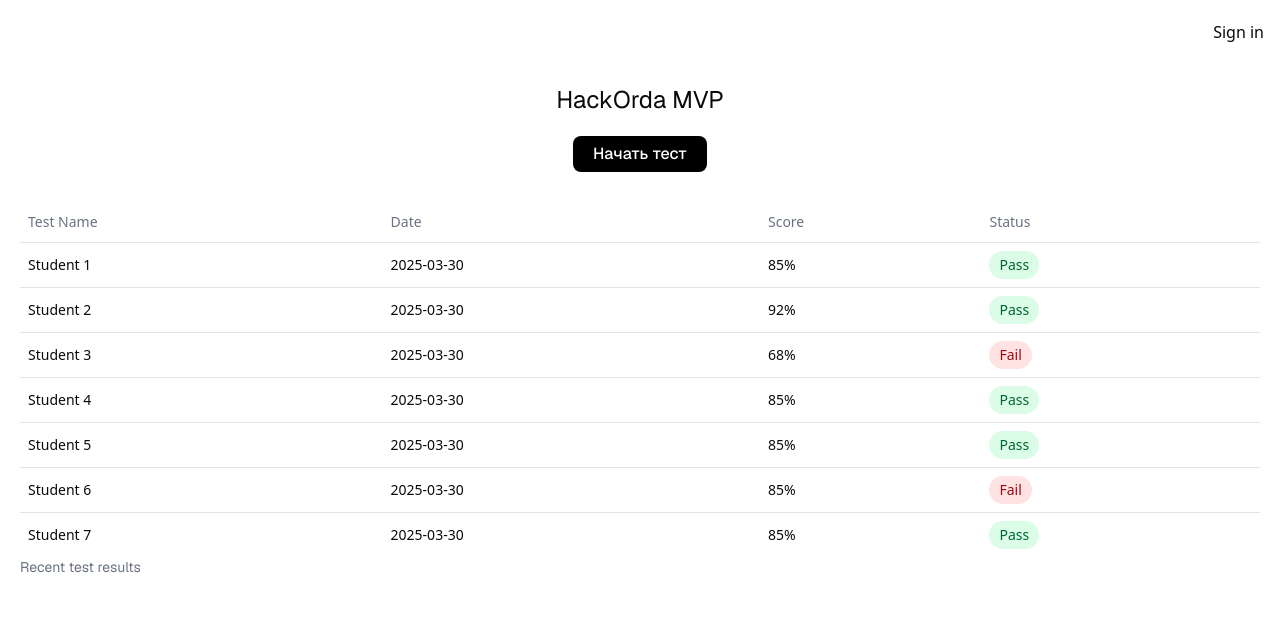
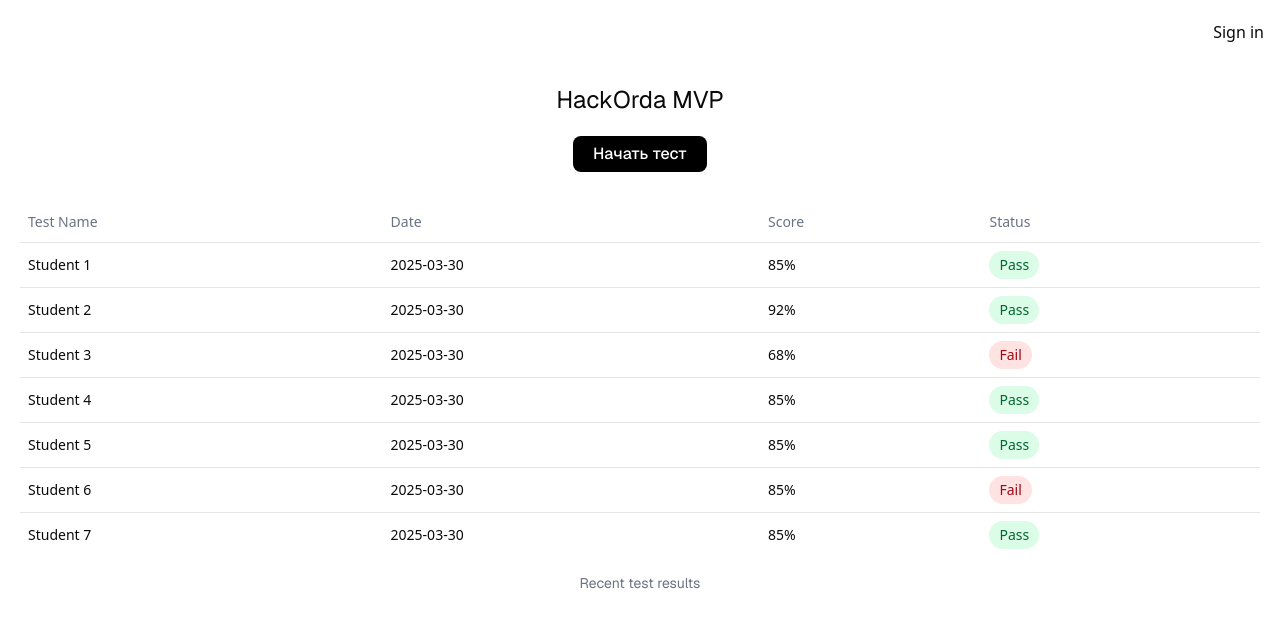
Before and after one commit to owltribe/hackorda-mvp, a Next.js app: page / in a window 1280 px wide. Shown: the top 628 px of the page. Built offline with nearby package versions, Linux system fonts and the light colour scheme; no server answers.

Commit message:
update columns, data-table

```diff
--- a/src/app/page.tsx
+++ b/src/app/page.tsx
@@ -1,7 +1,7 @@
 import Link from 'next/link';
 import { Button } from '@/components/ui/button';
-import { DataTable } from '@/components/test-results/data-table';
-import { columns } from '@/components/test-results/columns';
+import { DataTable } from '@/app/data-table';
+import { columns } from '@/app/columns';
 
 type TestResult = {
   testName: string;
@@ -34,7 +34,7 @@ export default async function Home() {
         </Button>
       </Link>
       <DataTable columns={columns} data={data} />
-      <p className="font-sans text-sm text-gray-500 text-left">Recent test results</p>
+      <p className="font-sans text-sm text-gray-500 mt-4 text-align: center">Recent test results</p>
     </div>
   );
 }
```
Also changed, not shown: src/app/columns.tsx (renamed from src/components/test-results/columns.tsx), src/app/data-table.tsx (renamed from src/components/test-results/data-table.tsx).
